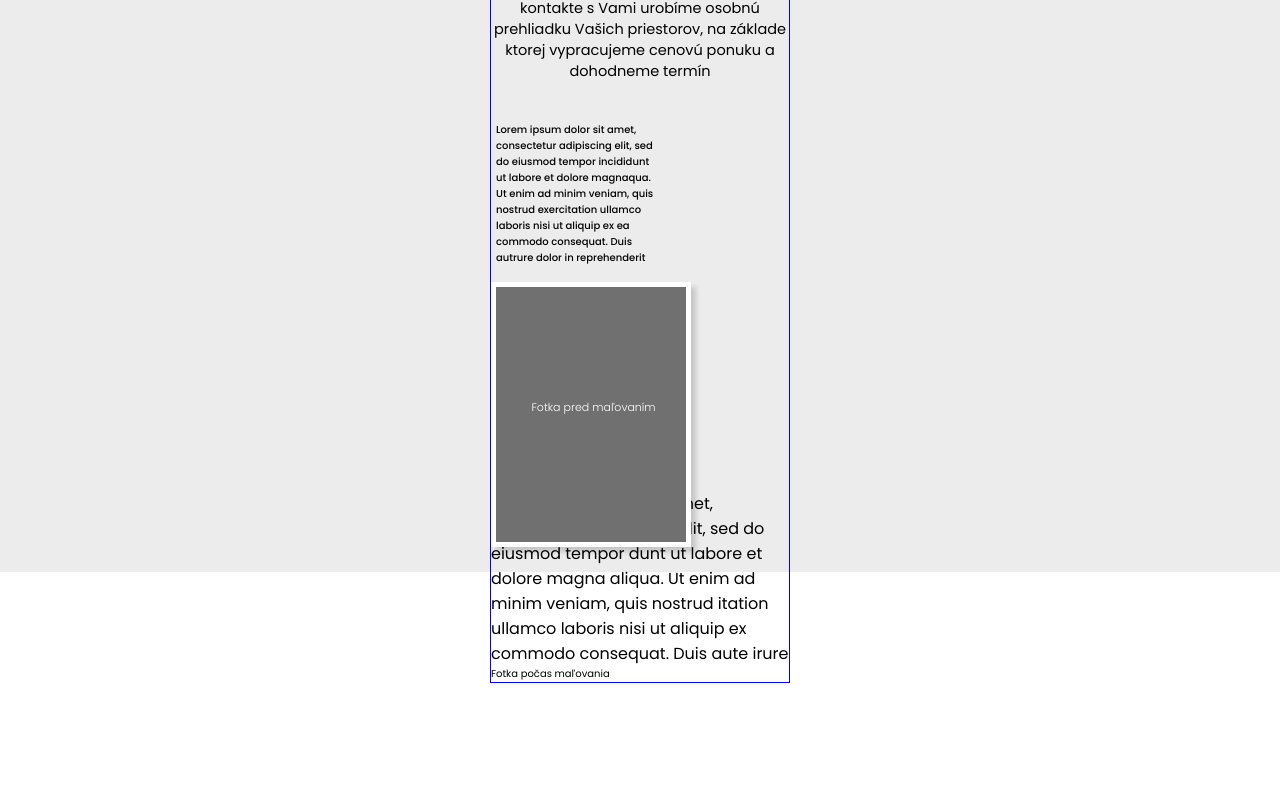
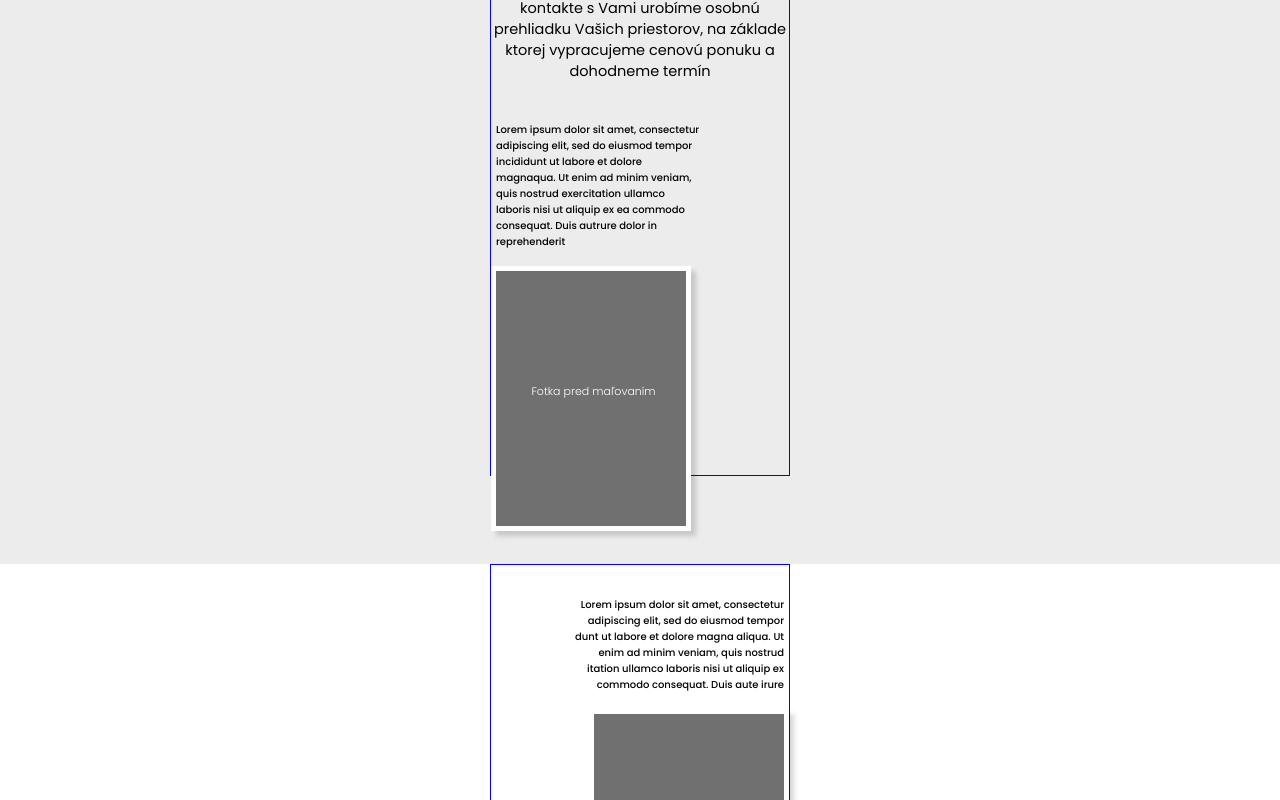
Before and after one commit to MatthewChevy/Synmal, a Vue app: page /about in a window 1280 px wide. Shown: the part 1660-2460 px from the top of the page. Before the commit the page ends 2343 px from the top, so only its background shows below. Built offline with nearby package versions, Linux system fonts and the light colour scheme.

Commit message:
about, adding pic, paragraph, set layout

```diff
--- a/src/views/About.vue
+++ b/src/views/About.vue
@@ -87,8 +87,8 @@
             </section>
 
             <section class="thrid-section">
+                <div class="thrid-section-layer-top">
                     <div class="thrid-section-center">
-
                         <article class="article-top-center">
                             <h3>Priebeh našej práce</h3>
                             <p> kontakte s Vami urobíme osobnú
@@ -97,7 +97,6 @@
                                 dohodneme termín
                             </p>
                         </article>
-
                         <article class="article-left-side">
                             <p>
                                 Lorem ipsum dolor sit amet, consectetur
@@ -112,8 +111,10 @@
                             <p>Fotka pred maľovaním</p>
                         </div>
                         </article>
-
+                    </div>
+                </div>
                 <article class="article-right-side">
+                    <div class="thrid-section-center">
                         <div class="article-right-side-paragraph-handler">
                             <p>
                                 Lorem ipsum dolor sit amet, consectetur
@@ -129,9 +130,10 @@
                                 <p>Fotka počas maľovania</p>
                             </div>
                         </div>
+                    </div>
                 </article>
 
-                    <!-- <article class="article-bottom-center">
+                <article class="article-bottom-center">
                     <p>
                         Lorem ipsum dolor sit amet, consectetur adipiscing elit, sed do
                         eiusmod tempor dunt ut labore et dolore magna aliqua. Ut eni
@@ -140,15 +142,16 @@
                     <div class="image-after-paint">
                         <p>Fotka po maľovaní</p>
                     </div>
-                   </article> -->
-                </div>
+                </article>
+
             </section>
+
 
             <!-- <footer>
                 <div tabindex="1" @click="$router.push({ path: '/contact' })">
                     <p class="contact-link-button">Kontaktujte nás</p>
                 </div>
-        </footer> --> -->
+            </footer> -->
     </main>
 </template>
 
@@ -257,7 +260,8 @@ header {
     position: absolute;
     width: 9.375rem;
     height: 9.375rem;
-    left: 85%;
+    // left: 85%;
+    left: 38%;
     bottom: -2.2em;
     transform: rotate3d(1, 1, 0, 180deg);
     img {
@@ -494,7 +498,7 @@ header {
 
         p{
             padding-left: 5px;
-            max-width: 62%;
+            max-width: 79%;
             font:{
                size: 10px;
                weight: 500;
@@ -526,33 +530,54 @@ header {
 //------------------------------------------
 
 .article-right-side{
-
+    margin-top: 5.5rem;
+    background-color: $primary-light;
 }
 
-.article-right-side-paragraph-handlder{
+.article-right-side-paragraph-handler{
+    width: 100%;
+    padding-top: 2rem;
+    padding-left: 5rem;
+    text-align: right;
+
     p{
-
+        margin-right: 5px;
+        font:{
+            size: 10px;
+            weight: 500;
+        }
     }
 }
 
 .image-painting-handler{
+    padding-left: 6.1rem;
+    margin-top: 1rem;
+    margin-bottom: 3rem;
 }
 
 .image-painting{
+    width: 200px;
+    height: 265px;
+    border: 5px solid $primary-light;
+    background-color: $primary-semi-dark;
+    box-shadow: 5px 5px 5px rgba($darkest, 16%);
+
     p{
+        min-width: 100%;
+        padding-top: 7rem;
+        text-align: center;
         font:{
-            size: 10px;
-            weight:{
-
+            size: 11px;
+            weight: 300;
         }
-        }
+        color: $primary-light;
     }
 }
 
 //-------------------------------------------------
 
 .article-bottom-center{
-
+    position: relative;
     p{
 
     }
```
Lines whose indentation alone changed are shown as unchanged.
